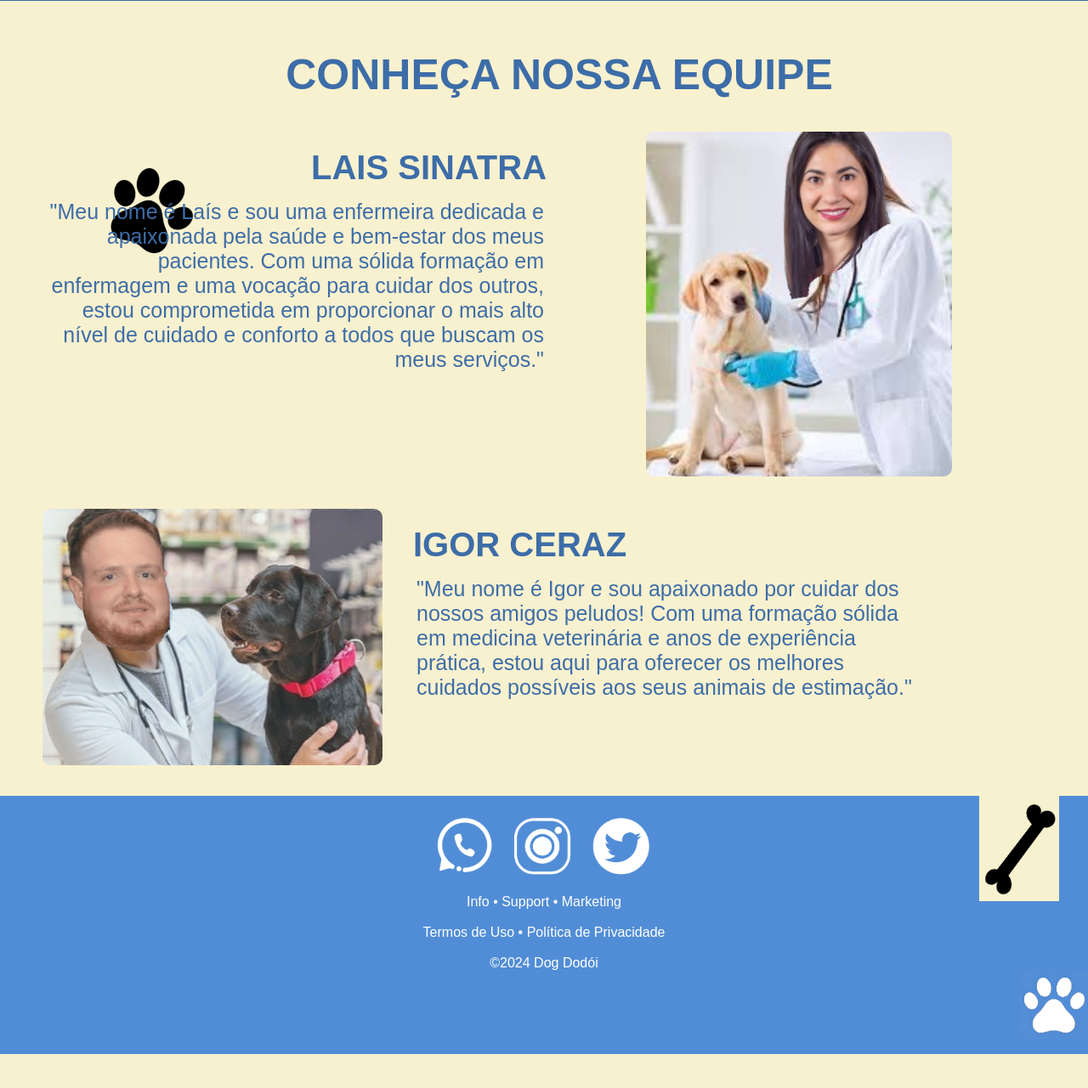
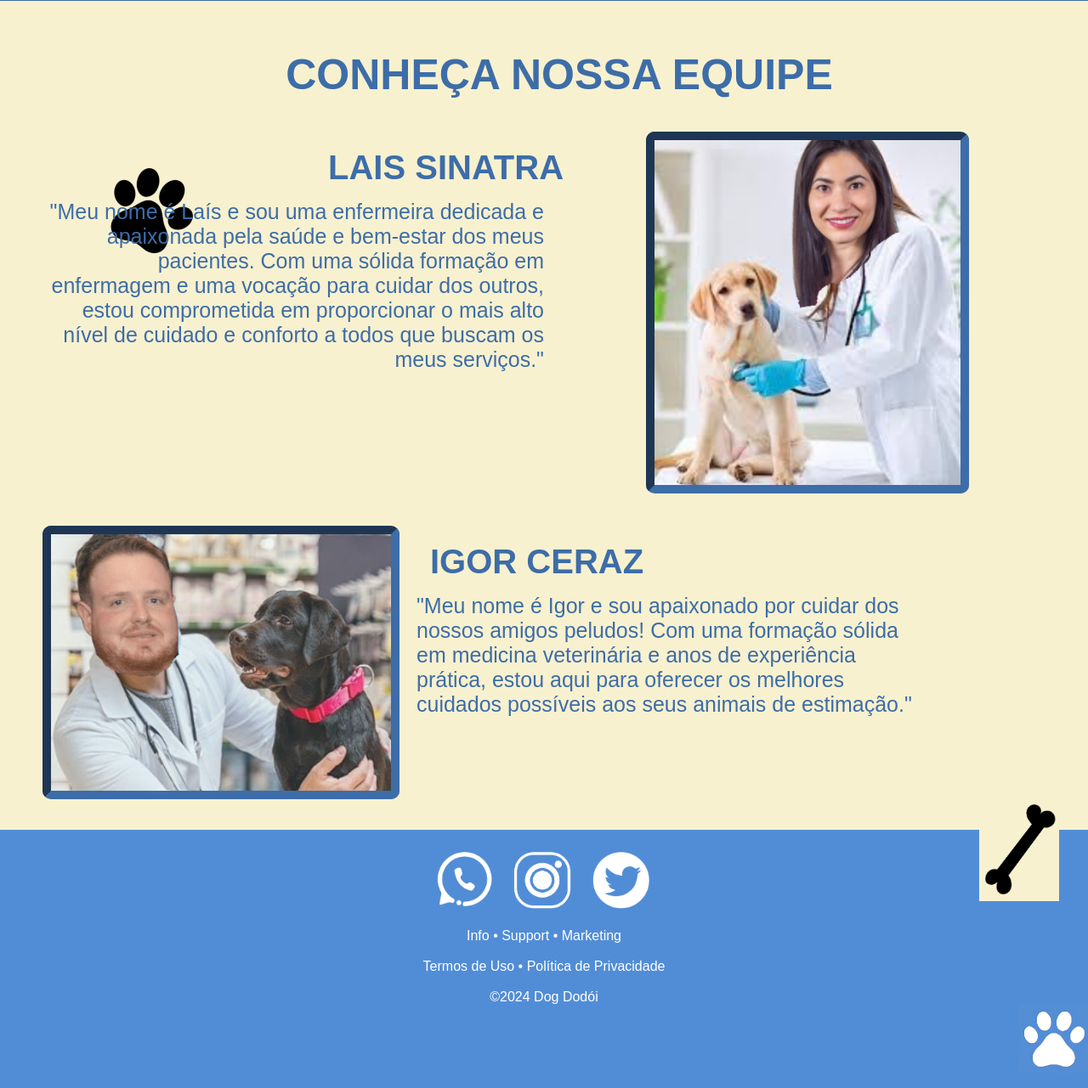
Before and after one commit to ciraht/dogdodoiAGORAVAI2, a Flask app: page / in a window 1280 px wide. Shown: the part 989-2270 px from the top of the page at 85% size. Before the commit the page ends 2230 px from the top, so only its background shows below. Run offline with Flask 3, Linux system fonts and the light colour scheme.

Commit message:
borda nas imagens index

```diff
--- a/static/css/inicio.css
+++ b/static/css/inicio.css
@@ -182,6 +182,7 @@
     border-radius: 10px 10px 10px 10px;
     position: relative;
     left: 750px;
+    border: 10px inset #3d6da8;
 }
 .lais {
     position: relative;
@@ -207,6 +208,7 @@
     margin-left: 50px;
     position: relative;
     border-radius: 10px 10px 10px 10px;
+    border: 10px inset #3d6da8;
 }
 
 h1 {
```
